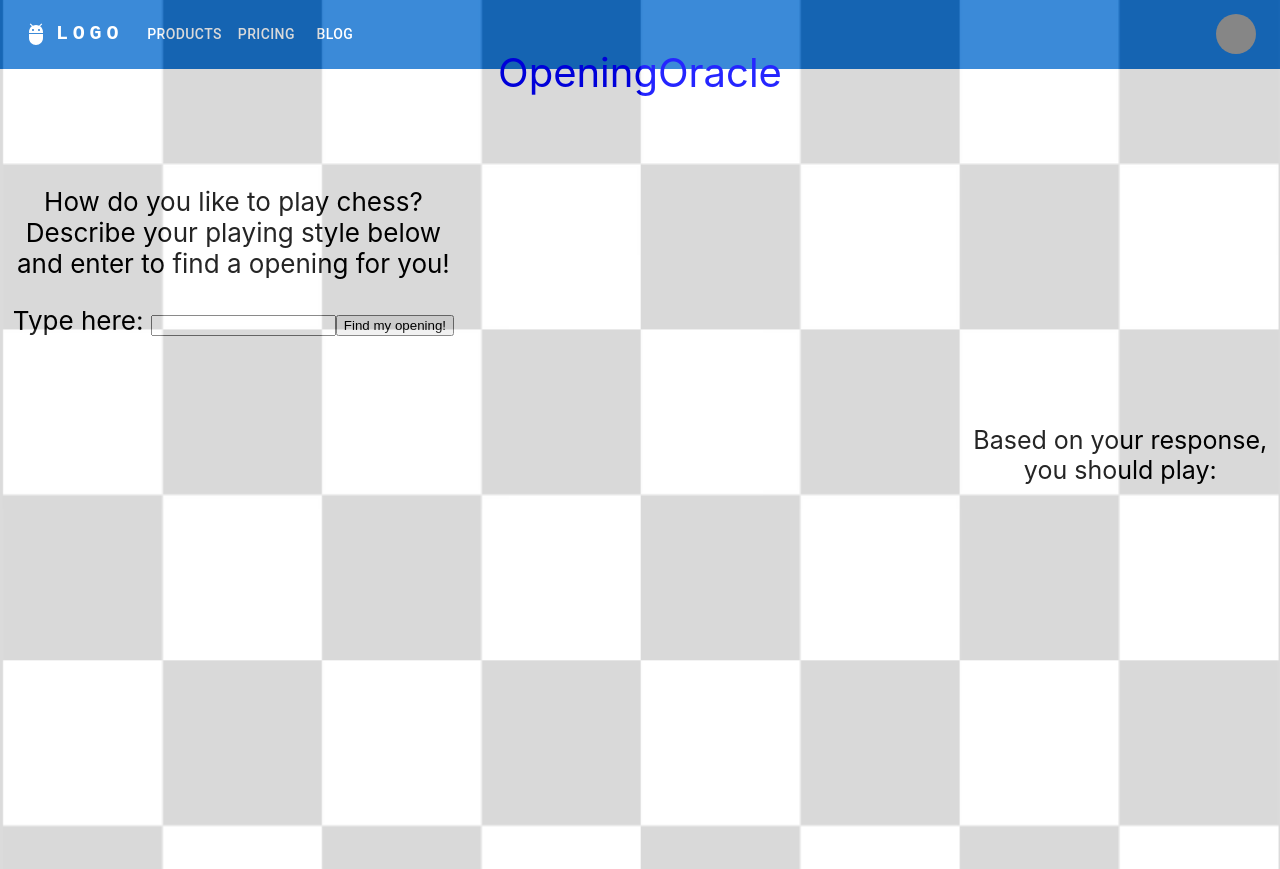
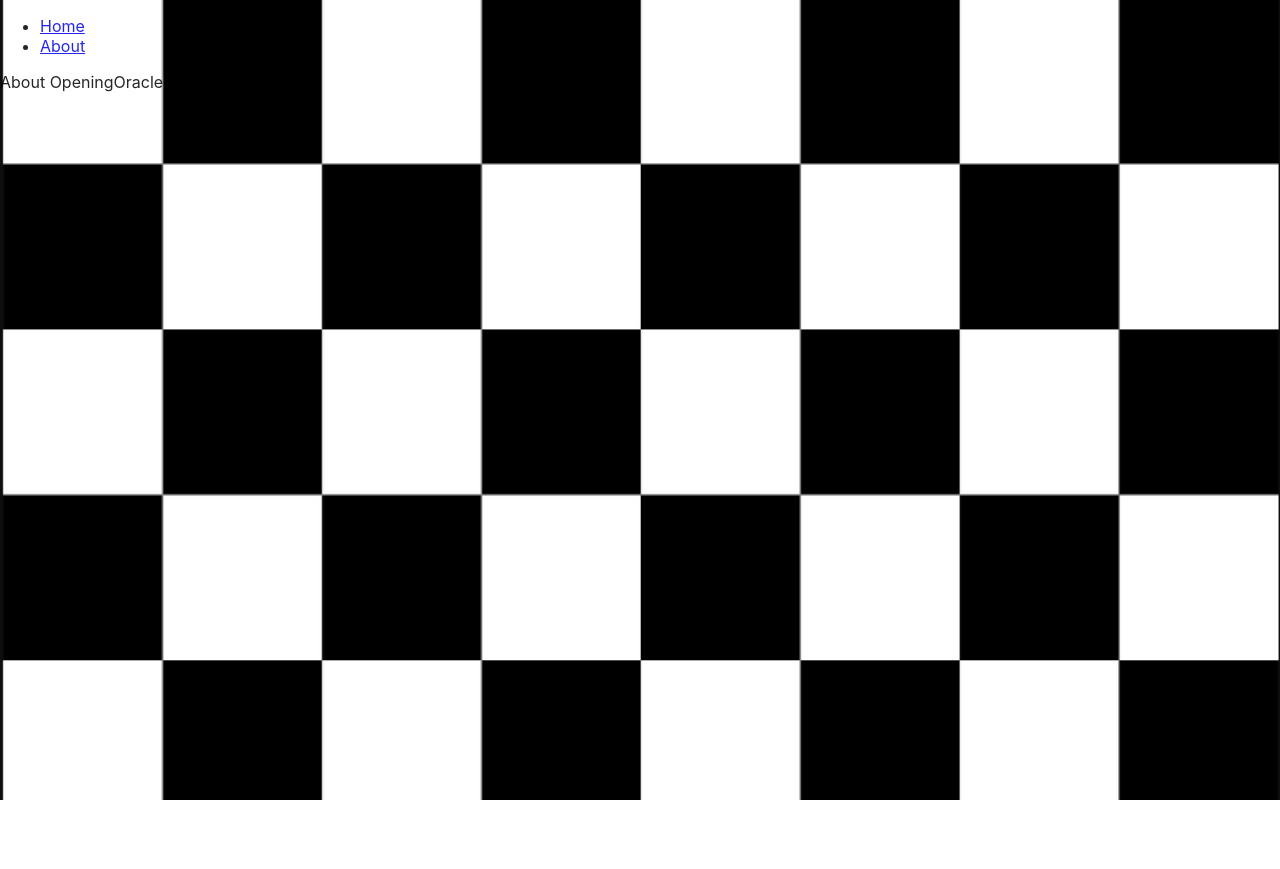
Before and after one commit to jjheals/OpeningOracle, a React (Create React App) app in the folder openingoracle/: page /about in a window 1280 px wide. After the commit the page ends 800 px from the top, so only its background shows below. Built offline with nearby package versions, Linux system fonts and the light colour scheme; grey boxes are pictures that could not be loaded.

Commit message:
Demo React Routing

```diff
--- a/openingoracle/package.json
+++ b/openingoracle/package.json
@@ -14,6 +14,7 @@
     "express": "^4.18.2",
     "react": "^18.2.0",
     "react-dom": "^18.2.0",
+    "react-router-dom": "^6.20.0",
     "react-scripts": "5.0.1",
     "web-vitals": "^2.1.4"
   },
--- /dev/null
+++ b/openingoracle/src/About.js
@@ -0,0 +1,8 @@
+
+function About() {
+    return (
+        <p>About OpeningOracle</p>
+    );
+}
+
+export default About;
--- a/openingoracle/src/App.js
+++ b/openingoracle/src/App.js
@@ -1,59 +1,30 @@
 import './App.css';
-import Header from './Header';
+
+import ReactDOM from "react-dom/client";
+import { BrowserRouter, Routes, Route } from "react-router-dom";
+
+import HeaderTest from './HeaderTest'
+import HomePage from './HomePage';
+import About from './About'
+import NoPage from './NoPage'
+
 import React from 'react';
-import axios from 'axios';
-
-//const theme = createTheme();
-const baseURL = "http://localhost:8080";
 
 function App() {
-  const [userMessage, setUserMessage] = React.useState(null);
-  const [responseBody, setResponseBody] = React.useState(null);
-
-  function clickSubmitButton(e) {
-    e.preventDefault();
-
-    const form = e.target;
-    const formData = new FormData(form);
-    const userMessage = Object.fromEntries(formData.entries()).userInput;
-
-    setResponseBody("...");
-
-    axios
-      .post(baseURL + "/postRequestOpening", {
-        message: userMessage
-      })
-      .then((response) => {
-        console.log(response.data.message)
-        setResponseBody(response.data.message);
-      });
-  }
-
   return (
-    <div className="App">
-      <Header/>
-      <header className="App-header">
-        <p id="Heading"> OpeningOracle</p>
-
-        <form id="Input" method="post" onSubmit={clickSubmitButton}>
-          <p> How do you like to play chess? <br></br> Describe your playing style below <br></br> and enter to find a opening for you!</p>
-          <label>
-            Type here: <input name="userInput" defaultValue="" />
-          </label>
-          <button type="submit"> Find my opening! </button>
-        </form>
-      </header>
-      <div id='Response'>
-        <p>Based on your response, <br></br> you should play: </p>
-        {responseBody != null ? <p>{responseBody}</p> : <p></p>}
-      </div>
-    </div>
-
+    <BrowserRouter>
+      <Routes>
+          <Route path="/" element={<HeaderTest />}>
+          <Route index element={<HomePage />} />
+          <Route path="about" element={<About />} />
+          <Route path="*" element={<NoPage />} />
+        </Route>
+      </Routes>
+    </BrowserRouter>
   );
 }
 
-/* ReactDOM.render(
-  document.getElementById('root')
-); */
+const root = ReactDOM.createRoot(document.getElementById('root'));
+root.render(<App />);
 
 export default App;
--- a/openingoracle/src/Header.js
+++ b/openingoracle/src/Header.js
@@ -13,8 +13,7 @@ import Tooltip from '@mui/material/Tooltip';
 import MenuItem from '@mui/material/MenuItem';
 import AdbIcon from '@mui/icons-material/Adb';
 
-const pages = ['Products', 'Pricing', 'Blog'];
-const settings = ['Profile', 'Account', 'Dashboard', 'Logout'];
+const pages = ['Home', 'About'];
 
 function ResponsiveAppBar() {
   const [anchorElNav, setAnchorElNav] = React.useState(null);
@@ -124,36 +123,6 @@ function ResponsiveAppBar() {
               </Button>
             ))}
           </Box>
-
-          <Box sx={{ flexGrow: 0 }}>
-            <Tooltip title="Open settings">
-              <IconButton onClick={handleOpenUserMenu} sx={{ p: 0 }}>
-                <Avatar alt="Remy Sharp" src="/static/images/avatar/2.jpg" />
-              </IconButton>
-            </Tooltip>
-            <Menu
-              sx={{ mt: '45px' }}
-              id="menu-appbar"
-              anchorEl={anchorElUser}
-              anchorOrigin={{
-                vertical: 'top',
-                horizontal: 'right',
-              }}
-              keepMounted
-              transformOrigin={{
-                vertical: 'top',
-                horizontal: 'right',
-              }}
-              open={Boolean(anchorElUser)}
-              onClose={handleCloseUserMenu}
-            >
-              {settings.map((setting) => (
-                <MenuItem key={setting} onClick={handleCloseUserMenu}>
-                  <Typography textAlign="center">{setting}</Typography>
-                </MenuItem>
-              ))}
-            </Menu>
-          </Box>
         </Toolbar>
       </Container>
     </AppBar>
--- /dev/null
+++ b/openingoracle/src/HeaderTest.js
@@ -0,0 +1,22 @@
+import { Outlet, Link } from "react-router-dom";
+
+function HeaderTest() {
+  return (
+    <>
+      <nav>
+        <ul>
+          <li>
+            <Link to="/">Home</Link>
+          </li>
+          <li>
+            <Link to="/about">About</Link>
+          </li>
+        </ul>
+      </nav>
+
+      <Outlet />
+    </>
+  )
+};
+
+export default HeaderTest;
--- /dev/null
+++ b/openingoracle/src/HomePage.js
@@ -0,0 +1,49 @@
+import React from 'react';
+import axios from 'axios';
+
+const baseURL = "http://localhost:8080";
+
+function HomePage() {
+  const [responseBody, setResponseBody] = React.useState(null);
+
+  function clickSubmitButton(e) {
+    e.preventDefault();
+
+    const form = e.target;
+    const formData = new FormData(form);
+    const userMessage = Object.fromEntries(formData.entries()).userInput;
+
+    setResponseBody("...");
+
+    axios
+      .post(baseURL + "/postRequestOpening", {
+        message: userMessage
+      })
+      .then((response) => {
+        console.log(response.data.message)
+        setResponseBody(response.data.message);
+      });
+  }
+
+    return (
+    <div className="App">
+      <header className="App-header">
+        <p id="Heading"> OpeningOracle</p>
+
+        <form id="Input" method="post" onSubmit={clickSubmitButton}>
+          <p> How do you like to play chess? <br></br> Describe your playing style below <br></br> and enter to find a opening for you!</p>
+          <label>
+            Type here: <input name="userInput" defaultValue="" />
+          </label>
+          <button type="submit"> Find my opening! </button>
+        </form>
+      </header>
+      <div id='Response'>
+        <p>Based on your response, <br></br> you should play: </p>
+        {responseBody != null ? <p>{responseBody}</p> : <p></p>}
+      </div>
+    </div>
+    );
+}
+
+export default HomePage;
--- /dev/null
+++ b/openingoracle/src/NoPage.js
@@ -0,0 +1,7 @@
+function NoPage() {
+    return (
+        <p>Unknown Page!</p>
+    );
+}
+
+export default NoPage;
```
Also changed, not shown: 1 other file (tests, documents, lock files or other folders).
